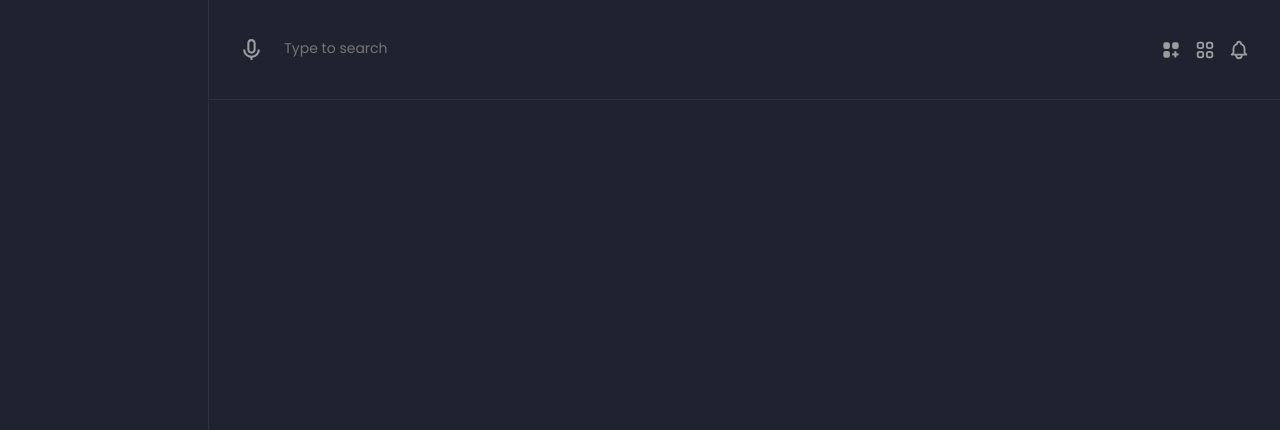
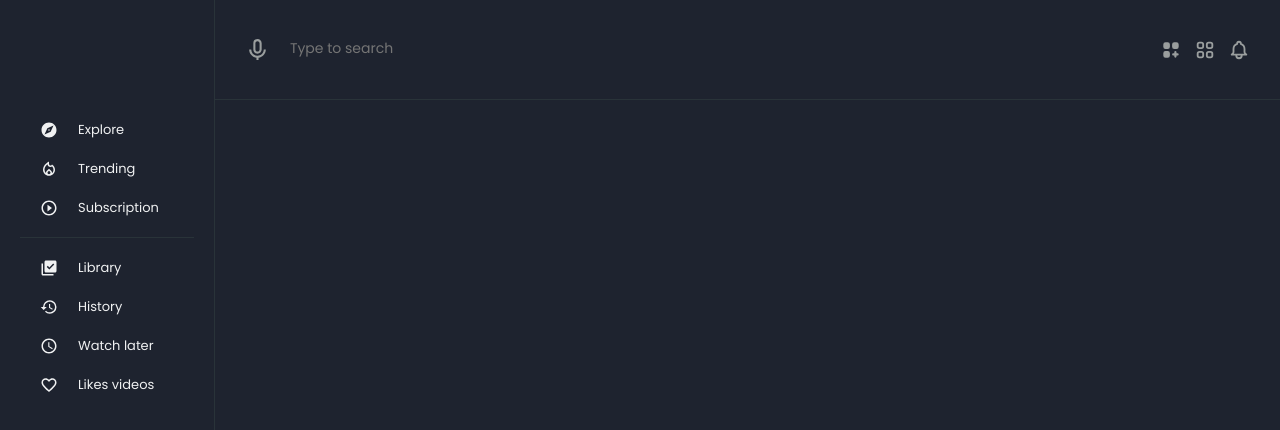
Before and after one commit to vahidGhadiri/Youtube, a React (Create React App) app: page / in a window 1280 px wide. Shown: the top 430 px of the page. Built offline with nearby package versions, Linux system fonts and the light colour scheme; no server answers.

Commit message:
Sidebar implement

```diff
--- /dev/null
+++ b/src/components/Mapper/Mapper.presentational.tsx
@@ -0,0 +1,24 @@
+import React, {FC} from "react"
+import {Container, List} from "./Mapper.style";
+import {SidebarInterface} from "../../config/interfaces.config";
+
+
+export interface PropsInterface {
+    data: SidebarInterface[],
+    hasBorder?: boolean | undefined
+}
+
+const MapperPresentation: FC<PropsInterface> = ({data, hasBorder}): JSX.Element => {
+    return (
+        <Container hasBorder={hasBorder}>
+            {data.map((item, index) => (
+                <List key={index}>
+                    <span>{item.icon}</span>
+                    <span>{item.name}</span>
+                </List>
+            ))}
+        </Container>
+    )
+}
+
+export default MapperPresentation
--- /dev/null
+++ b/src/components/Mapper/Mapper.style.tsx
@@ -0,0 +1,30 @@
+import styled from "styled-components";
+import {colors as COLORS} from "../../assets/colors";
+
+export const Container = styled.ul<{ hasBorder: boolean | undefined }>`
+  user-select: none;
+  cursor: pointer;
+  width: 100%;
+  padding: 1rem 2rem 1rem 1rem;
+  color: ${COLORS.PRIMARY_TEXT};
+  border-bottom: ${(props) => props.hasBorder && `1px solid ${COLORS.BORDER}`};
+`
+
+export const List = styled.li`
+  line-height: 3;
+  list-style: none;
+  font-size: 1.3rem;
+  display: flex;
+  justify-content: flex-start;
+
+  span {
+    display: flex;
+    justify-content: center;
+    align-items: center;
+    margin: 0 1rem;
+  }
+
+  svg {
+    font-size: 1.8rem;
+  }
+`
--- a/src/components/Sidebar/Sidebar.presentation.tsx
+++ b/src/components/Sidebar/Sidebar.presentation.tsx
@@ -1,10 +1,15 @@
-import React from "react"
+import React, {FC} from "react"
 import {Container} from "./Sidebar.style";
+import {MapperPresentation} from "../index";
+import {SIDEBAR_PRIMARY, SIDEBAR_SECONDARY} from "../../config/data";
 
 
-const SidebarPresentation: React.FunctionComponent = () => {
+const SidebarPresentation: FC = (): JSX.Element => {
     return (
         <Container>
+            <div style={{marginBottom:"100px"}}></div>
+            <MapperPresentation data={SIDEBAR_PRIMARY} hasBorder={true}/>
+            <MapperPresentation data={SIDEBAR_SECONDARY}/>
         </Container>
     )
 }
--- a/src/components/Sidebar/Sidebar.style.tsx
+++ b/src/components/Sidebar/Sidebar.style.tsx
@@ -5,4 +5,5 @@ export const Container = styled.div`
   width: 25rem;
   height: 100vh;
   border-right: 1px solid ${COLORS.BORDER};
+  padding: 0 2rem;
 `
--- a/src/components/index.ts
+++ b/src/components/index.ts
@@ -1,7 +1,9 @@
 import HeaderPresentation from "./Header/Header.presentation";
 import SidebarPresentation from "./Sidebar/Sidebar.presentation";
+import MapperPresentation from "./Mapper/Mapper.presentational";
 
 export {
     HeaderPresentation,
-    SidebarPresentation
+    SidebarPresentation,
+    MapperPresentation
 }
--- /dev/null
+++ b/src/config/data.tsx
@@ -0,0 +1,24 @@
+import {SidebarInterface} from "./interfaces.config";
+import {
+    MdExplore,
+    MdHistory,
+    MdLibraryAddCheck,
+    MdOutlineFavoriteBorder,
+    MdOutlineLocalFireDepartment,
+    MdOutlineWatchLater,
+    MdPlayCircleOutline
+} from "react-icons/md";
+
+export const SIDEBAR_PRIMARY: SidebarInterface[] = [
+    {name: "Explore", icon: <MdExplore/>, route: ""},
+    {name: "Trending", icon: <MdOutlineLocalFireDepartment/>, route: ""},
+    {name: "Subscription", icon: <MdPlayCircleOutline/>, route: ""}
+]
+
+
+export const SIDEBAR_SECONDARY: SidebarInterface[] = [
+    {name: "Library", icon: <MdLibraryAddCheck/>, route: ""},
+    {name: "History", icon: <MdHistory/>, route: ""},
+    {name: "Watch later", icon: <MdOutlineWatchLater/>, route: ""},
+    {name: "Likes videos", icon: <MdOutlineFavoriteBorder/>, route: ""},
+]
--- a/src/config/interfaces.config.ts
+++ b/src/config/interfaces.config.ts
@@ -84,6 +84,10 @@ export interface VideosListResponseInterface {
 
 export interface SidebarInterface {
     name: string,
-    icon: string,
+    icon: any,
     route: string
 }
+
+export interface MapperInterface {
+    data: SidebarInterface
+}
--- a/src/containers/pages/Home/Home.container.tsx
+++ b/src/containers/pages/Home/Home.container.tsx
@@ -9,10 +9,8 @@ interface getIdInterface {
     (id: number): void
 }
 export interface HomeProps {
-    onGetId: getIdInterface;
+    onGetId?: getIdInterface;
 }
-
-
 
 class HomeContainer extends React.Component<any> {
     componentDidMount() {
```
Also changed, not shown: src/components/Sidebar/Sidebar.option.ts (deleted, +0 -26 lines), src/redux/generators/videos.generator.ts (line endings or trailing spaces).
